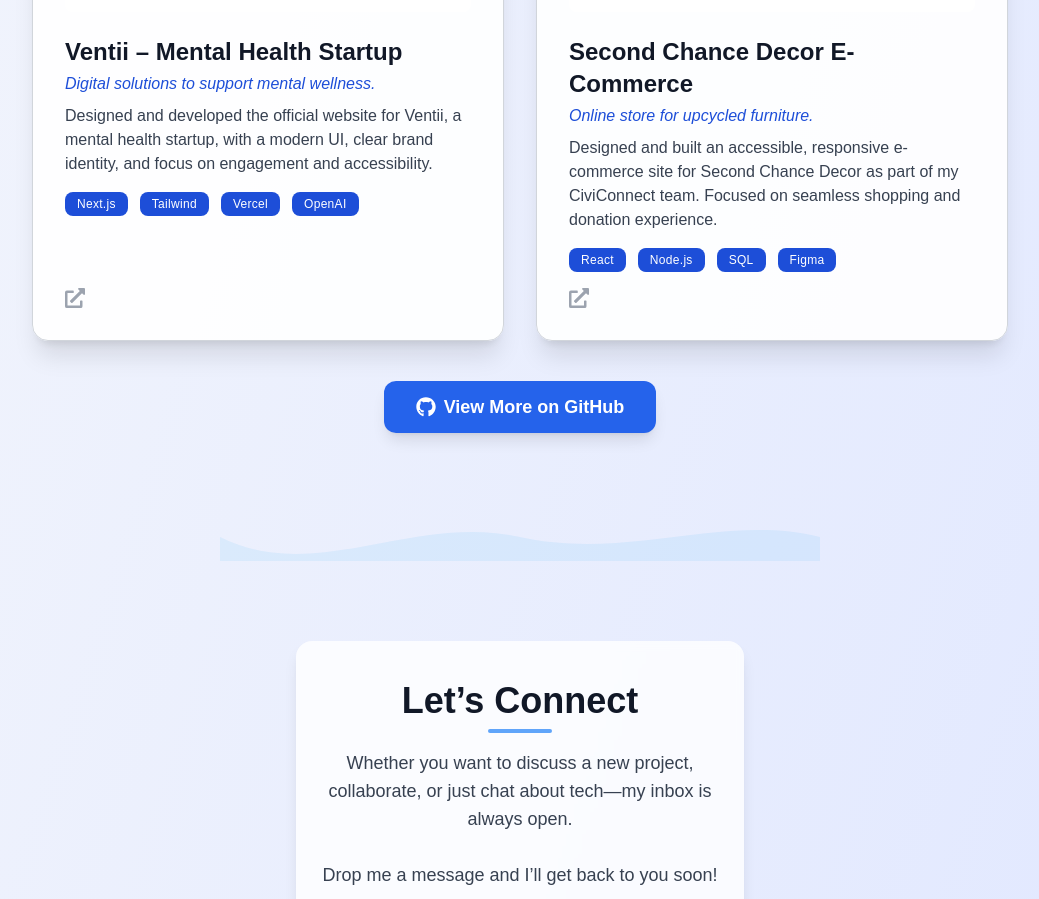
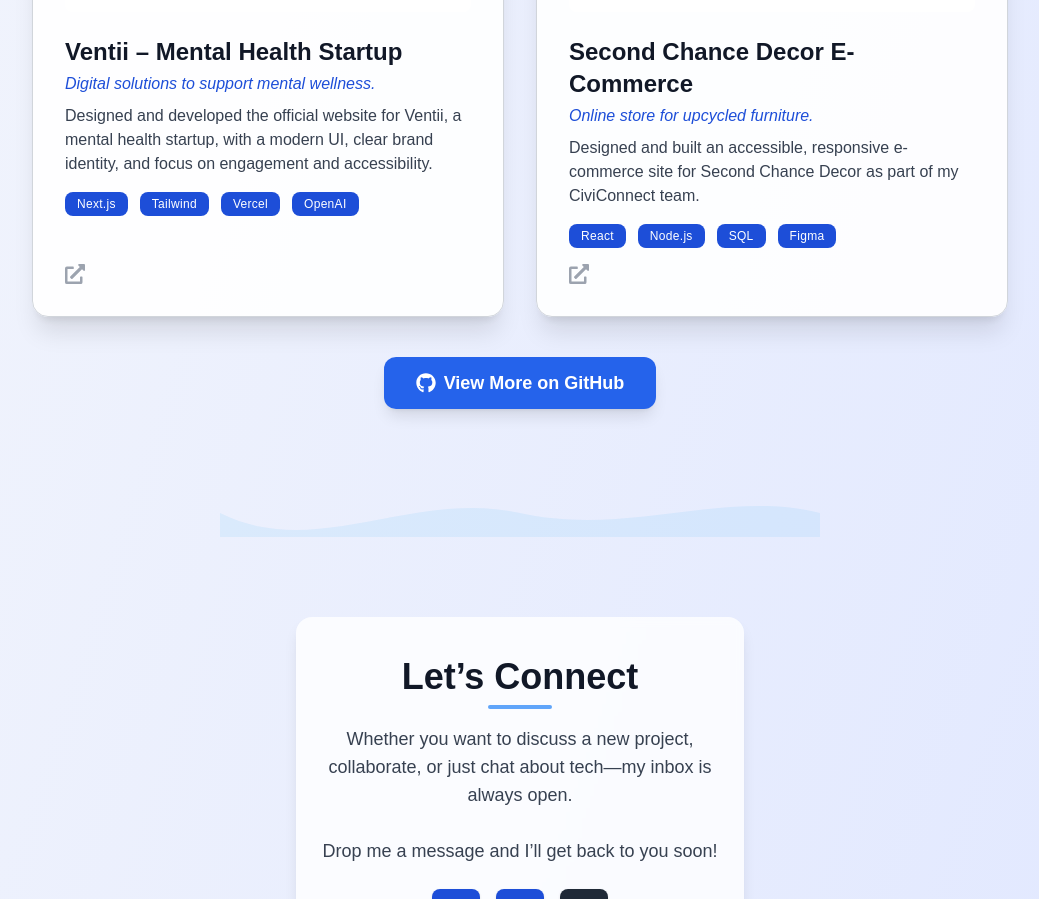
Before and after one commit to KabirSethi6933782/personal-portfolio, a Next.js app: page / in a window 1280 px wide. Shown: the part 2500-3399 px from the top of the page, without its empty margins (120-1159 px from the left). Built offline with nearby package versions, Linux system fonts and the light colour scheme.

Commit message:
Resume and projects updates

```diff
--- a/src/app/components/ProjectsSection.tsx
+++ b/src/app/components/ProjectsSection.tsx
@@ -38,7 +38,7 @@ const projects = [
     title: "Second Chance Decor E-Commerce",
     tagline: "Online store for upcycled furniture.",
     description:
-      "Designed and built an accessible, responsive e-commerce site for Second Chance Decor as part of my CiviConnect team. Focused on seamless shopping and donation experience.",
+      "Designed and built an accessible, responsive e-commerce site for Second Chance Decor as part of my CiviConnect team.",
     tech: ["React", "Node.js", "SQL", "Figma"],
     github: "",
     demo: "https://www.secondchancedecor.ca",
```
Also changed, not shown: 1 other file (tests, documents, lock files or other folders).
